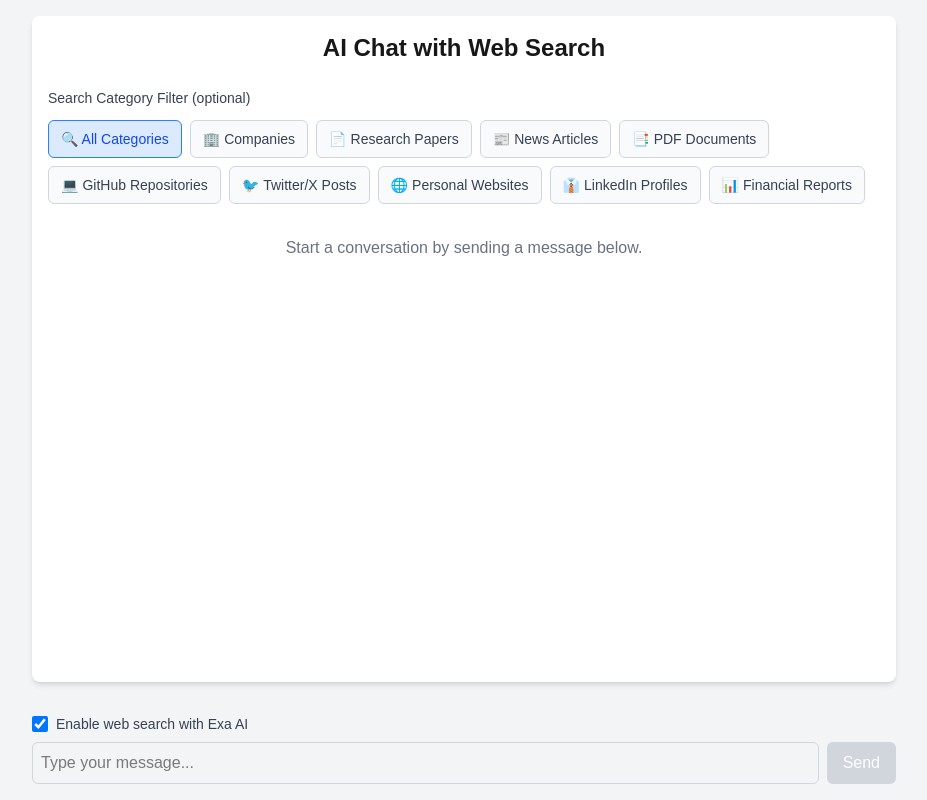
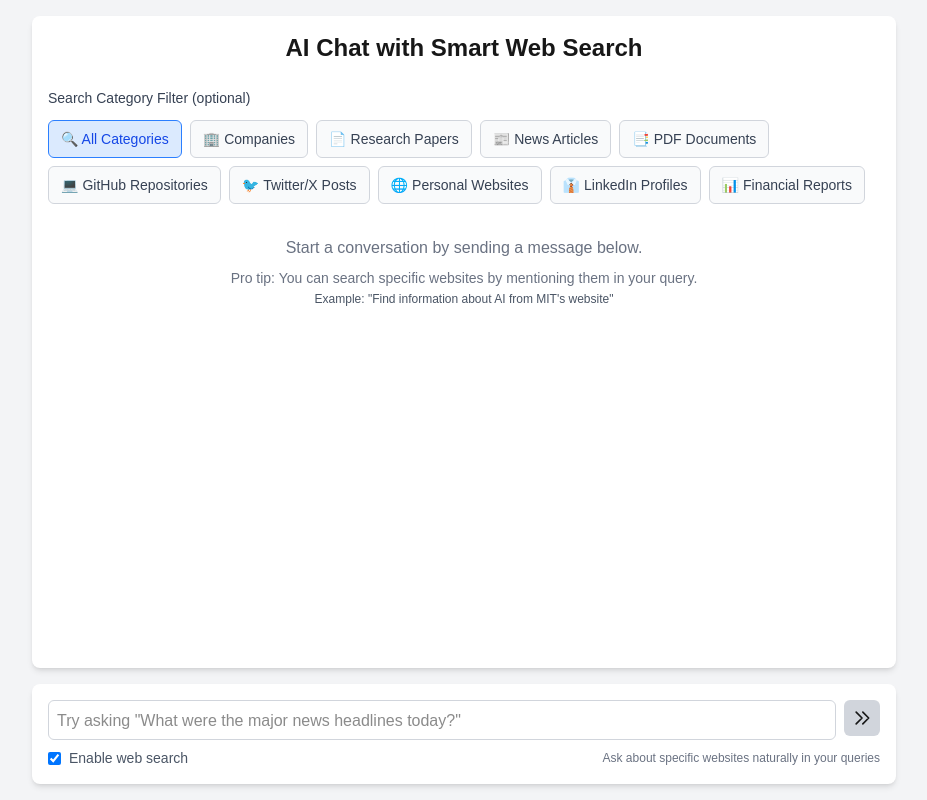
Before and after one commit to AnshulKahar2729/web-chat, a Next.js app: page / in a window 1280 px wide. Shown: the whole page, without its empty margins (176-1103 px from the left). Built offline with nearby package versions, Linux system fonts and the light colour scheme.

Commit message:
Fix : working

```diff
--- a/src/components/ChatInput.tsx
+++ b/src/components/ChatInput.tsx
@@ -1,7 +1,7 @@
-import React, { useState, FormEvent, ChangeEvent } from 'react';
+import React, { useState, useRef, useEffect } from 'react';
 
 interface ChatInputProps {
-  onSendMessage: (message: string) => void;
+  onSendMessage: (content: string) => void;
   isLoading: boolean;
   searchEnabled: boolean;
   setSearchEnabled: (enabled: boolean) => void;
@@ -11,61 +11,124 @@
   onSendMessage,
   isLoading,
   searchEnabled,
-  setSearchEnabled,
+  setSearchEnabled
 }) => {
   const [message, setMessage] = useState<string>('');
+  const textareaRef = useRef<HTMLTextAreaElement>(null);
+  const [placeholder, setPlaceholder] = useState<string>('Type a message...');
 
-  const handleSubmit = (e: FormEvent<HTMLFormElement>) => {
+  // Resize textarea as content grows
+  useEffect(() => {
+    if (textareaRef.current) {
+      textareaRef.current.style.height = 'auto';
+      textareaRef.current.style.height = `${textareaRef.current.scrollHeight}px`;
+    }
+  }, [message]);
+
+  // Cycle through example placeholders
+  useEffect(() => {
+    const placeholders = [
+      'Type a message...',
+      'Try asking "What were the major news headlines today?"',
+      'Try asking "Find information about AI from MIT\'s website"',
+      'Try asking "Show me recent research papers on quantum computing"',
+      'Try asking "What are the latest features in React?"'
+    ];
+
+    let currentIndex = 0;
+    const interval = setInterval(() => {
+      currentIndex = (currentIndex + 1) % placeholders.length;
+      setPlaceholder(placeholders[currentIndex]);
+    }, 5000);
+
+    return () => clearInterval(interval);
+  }, []);
+
+  const handleSubmit = (e: React.FormEvent) => {
     e.preventDefault();
-    console.log(message);
     if (message.trim() && !isLoading) {
-      onSendMessage(message);
+      onSendMessage(message.trim());
       setMessage('');
+
+      if (textareaRef.current) {
+        textareaRef.current.style.height = 'auto';
+      }
     }
   };
 
-  const handleInputChange = (e: ChangeEvent<HTMLInputElement>) => {
+  const handleKeyDown = (e: React.KeyboardEvent) => {
+    if (e.key === 'Enter' && !e.shiftKey) {
+      e.preventDefault();
+      handleSubmit(e);
+    }
+  };
+
+  const handleChange = (e: React.ChangeEvent<HTMLTextAreaElement>) => {
     setMessage(e.target.value);
   };
 
-  const handleCheckboxChange = (e: ChangeEvent<HTMLInputElement>) => {
-    setSearchEnabled(e.target.checked);
-  };
-
   return (
-    <form onSubmit={handleSubmit} className="mt-4">
-      <div className="flex flex-col space-y-2">
-        <div className="flex items-center space-x-2">
-          <input
-            type="checkbox"
-            id="search-toggle"
-            checked={searchEnabled}
-            onChange={handleCheckboxChange}
-            className="h-4 w-4 text-blue-600 focus:ring-blue-500"
-          />
-          <label htmlFor="search-toggle" className="text-sm text-gray-700">
-            Enable web search with Exa AI
-          </label>
-        </div>
-        <div className="flex space-x-2">
-          <input
-            type="text"
+    <div className="bg-white rounded-lg shadow-md p-4">
+      <form onSubmit={handleSubmit} className="flex flex-col space-y-2">
+        <div className="flex items-start space-x-2">
+          <textarea
+            ref={textareaRef}
             value={message}
-            onChange={handleInputChange}
-            placeholder="Type your message..."
-            className="flex-1 p-2 border border-gray-300 rounded-md focus:outline-none focus:ring-2 focus:ring-blue-500 text-black"
+            onChange={handleChange}
+            onKeyDown={handleKeyDown}
+            placeholder={placeholder}
+            className="flex-grow p-2 border border-gray-300 rounded-md focus:outline-none focus:ring-2 focus:ring-blue-500 min-h-[40px] max-h-[120px] resize-none"
             disabled={isLoading}
+            rows={1}
           />
           <button
             type="submit"
+            className={`p-2 rounded-md ${
+              isLoading || !message.trim()
+                ? 'bg-gray-300 cursor-not-allowed'
+                : 'bg-blue-500 hover:bg-blue-600 text-white'
+            }`}
             disabled={isLoading || !message.trim()}
-            className="px-4 py-2 bg-blue-500 text-white rounded-md hover:bg-blue-600 focus:outline-none focus:ring-2 focus:ring-blue-500 disabled:bg-gray-300"
           >
-            {isLoading ? 'Sending...' : 'Send'}
+            <svg
+              xmlns="http://www.w3.org/2000/svg"
+              className="h-5 w-5"
+              fill="none"
+              viewBox="0 0 24 24"
+              stroke="currentColor"
+            >
+              <path
+                strokeLinecap="round"
+                strokeLinejoin="round"
+                strokeWidth={2}
+                d="M13 5l7 7-7 7M5 5l7 7-7 7"
+              />
+            </svg>
           </button>
         </div>
-      </div>
-    </form>
+
+        <div className="flex items-center justify-between">
+          <div className="flex items-center">
+            <input
+              type="checkbox"
+              id="searchToggle"
+              checked={searchEnabled}
+              onChange={() => setSearchEnabled(!searchEnabled)}
+              className="mr-2"
+            />
+            <label htmlFor="searchToggle" className="text-sm text-gray-600">
+              Enable web search
+            </label>
+          </div>
+
+          {searchEnabled && (
+            <div className="text-xs text-gray-500">
+              Ask about specific websites naturally in your queries
+            </div>
+          )}
+        </div>
+      </form>
+    </div>
   );
 };
 
--- a/src/components/ChatInterface.tsx
+++ b/src/components/ChatInterface.tsx
@@ -1,4 +1,3 @@
-// components/ChatInterface.tsx
 import React, { useState, useEffect } from 'react';
 import { useChat } from '@ai-sdk/react';
 import ChatMessage from './ChatMessage';
@@ -14,9 +13,16 @@
   snippet: string;
 }
 
+interface SearchAnalysis {
+  domain: string | null;
+  category: string;
+  cleanQuery: string;
+}
+
 interface WebSearchResult {
   results: SearchResult[];
   message: string;
+  analysis?: SearchAnalysis;
 }
 
 interface ToolCall {
@@ -37,6 +43,8 @@
   const [searchResults, setSearchResults] = useState<SearchResult[]>([]);
   const [isSearching, setIsSearching] = useState<boolean>(false);
   const [lastSearchQuery, setLastSearchQuery] = useState<string>('');
+  const [searchDomain, setSearchDomain] = useState<string | null>(null);
+  const [searchCategory, setSearchCategory] = useState<string | null>(null);
   const [selectedCategory, setSelectedCategory] = useState<exaCategory | undefined>(undefined);
 
   const {
@@ -88,17 +96,31 @@
       if ('result' in item && item.result) {
         try {
           const toolResponse = item as unknown as ToolResponse;
-          if (toolResponse.result &&
-              toolResponse.result.results &&
-              Array.isArray(toolResponse.result.results)) {
-            setSearchResults(toolResponse.result.results);
+          if (toolResponse.result) {
+            // Store search results
+            if (toolResponse.result.results && Array.isArray(toolResponse.result.results)) {
+              setSearchResults(toolResponse.result.results);
+            }
+
+            // Store analysis information if available
+            if (toolResponse.result.analysis) {
+              setSearchDomain(toolResponse.result.analysis.domain);
+
+              // Only set the category from analysis if the user hasn't already selected one
+              if (!selectedCategory && toolResponse.result.analysis.category &&
+                  toolResponse.result.analysis.category !== 'general') {
+                setSearchCategory(toolResponse.result.analysis.category);
+              } else {
+                setSearchCategory(selectedCategory || null);
+              }
+            }
           }
         } catch (e) {
           console.error('Error processing tool response:', e);
         }
       }
     }
-  }, [data]);
+  }, [data, selectedCategory]);
 
   const handleSendMessage = async (content: string) => {
     console.log('Sending message:', content);
@@ -131,8 +153,16 @@
     return (
       <div className="mt-4 p-3 bg-gray-50 rounded-md border border-gray-200">
         <h3 className="text-sm font-medium text-gray-700 mb-2">
-          {lastSearchQuery ? `Search Results for "${lastSearchQuery}":` : 'Search Results:'}
-          {selectedCategory && <span className="ml-1 text-blue-600">({selectedCategory})</span>}
+          {lastSearchQuery ? (
+            <>
+              Search Results for "{lastSearchQuery}"
+              {searchDomain && <span className="ml-1 text-blue-600">from {searchDomain}</span>}
+              {searchCategory && !selectedCategory && <span className="ml-1 text-blue-600">({searchCategory})</span>}
+              {selectedCategory && <span className="ml-1 text-blue-600">({selectedCategory})</span>}
+            </>
+          ) : (
+            'Search Results:'
+          )}
         </h3>
         <ul className="space-y-2">
           {searchResults.map((result, index) => (
@@ -145,6 +175,9 @@
               >
                 {result.title || 'Untitled'}
               </a>
+              <span className="text-xs text-gray-500 ml-1">
+                ({new URL(result.url).hostname})
+              </span>
               {result.snippet && (
                 <p className="text-gray-600 mt-1">{result.snippet}</p>
               )}
@@ -159,7 +192,7 @@
     <div className="flex flex-col h-screen max-w-4xl mx-auto p-4">
       <div className="bg-white rounded-lg shadow-md p-4 flex-1 overflow-y-auto mb-4">
         <h1 className="text-2xl font-bold mb-6 text-center">
-          AI Chat with Web Search
+          AI Chat with Smart Web Search
         </h1>
 
         {/* Add category selector */}
@@ -171,12 +204,23 @@
         <div className="space-y-4">
           {messages.length === 0 ? (
             <div className="text-center text-gray-500 my-8">
-              Start a conversation by sending a message below.
-              {selectedCategory && (
-                <div className="mt-2 text-sm text-blue-600">
-                  Results will be filtered to: {selectedCategory}
-                </div>
-              )}
+              <p>Start a conversation by sending a message below.</p>
+              <p className="mt-2 text-sm">
+                {searchEnabled ? (
+                  <>
+                    <span className="font-medium">Pro tip:</span> You can search specific websites by mentioning them in your query.
+                    <br />
+                    <span className="text-xs text-gray-600">Example: "Find information about AI from MIT's website"</span>
+                    {selectedCategory && (
+                      <span className="block mt-1 text-blue-600">
+                        Results will be filtered to: {selectedCategory}
+                      </span>
+                    )}
+                  </>
+                ) : (
+                  'Web search is currently disabled.'
+                )}
+              </p>
             </div>
           ) : (
             messages.map((message, index) => (
@@ -197,6 +241,8 @@
               {isSearching && (
                 <div className="text-xs mt-1">
                   Searching the web for information
+                  {searchDomain && <span> on {searchDomain}</span>}
+                  {searchCategory && !selectedCategory && <span> in category: {searchCategory}</span>}
                   {selectedCategory && <span> in category: {selectedCategory}</span>}
                   ...
                 </div>
--- a/src/utils/config.ts
+++ b/src/utils/config.ts
@@ -1,4 +1,4 @@
-export const EXA_API_KEY = process.env.EXA_API_KEY;
+export const EXA_API_KEY = process.env.EXA_API_KEY!;
 export const GITHUB_TOKEN = process.env.GITHUB_TOKEN;
 export const GITHUB_ENDPOINT = process.env.GITHUB_ENDPOINT;
 export const GITHUB_MODEL_NAME = process.env.GITHUB_MODEL_NAME;
```
Also changed, not shown: src/app/api/chat/route.ts (+14 -27 lines), src/lib/exaSearch.ts (+13 -13 lines), src/lib/types.ts (+14 -3 lines).
